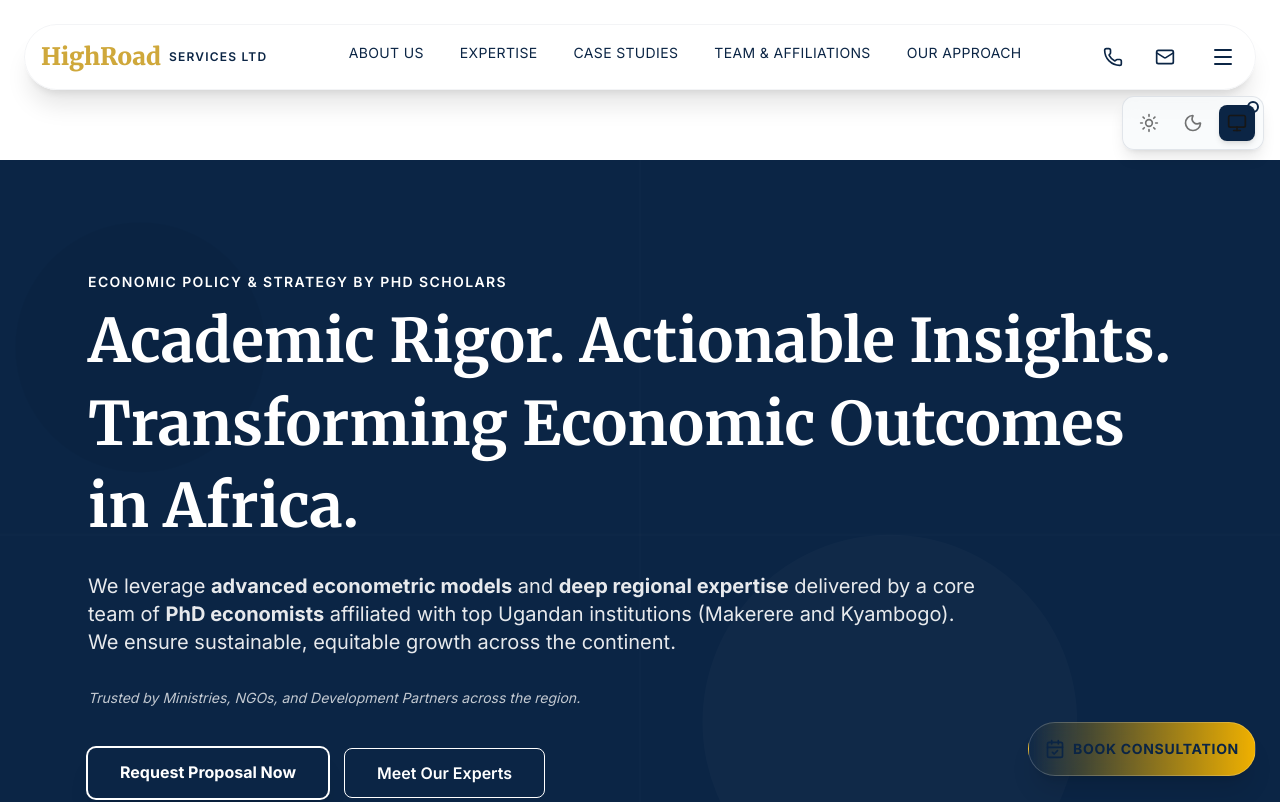
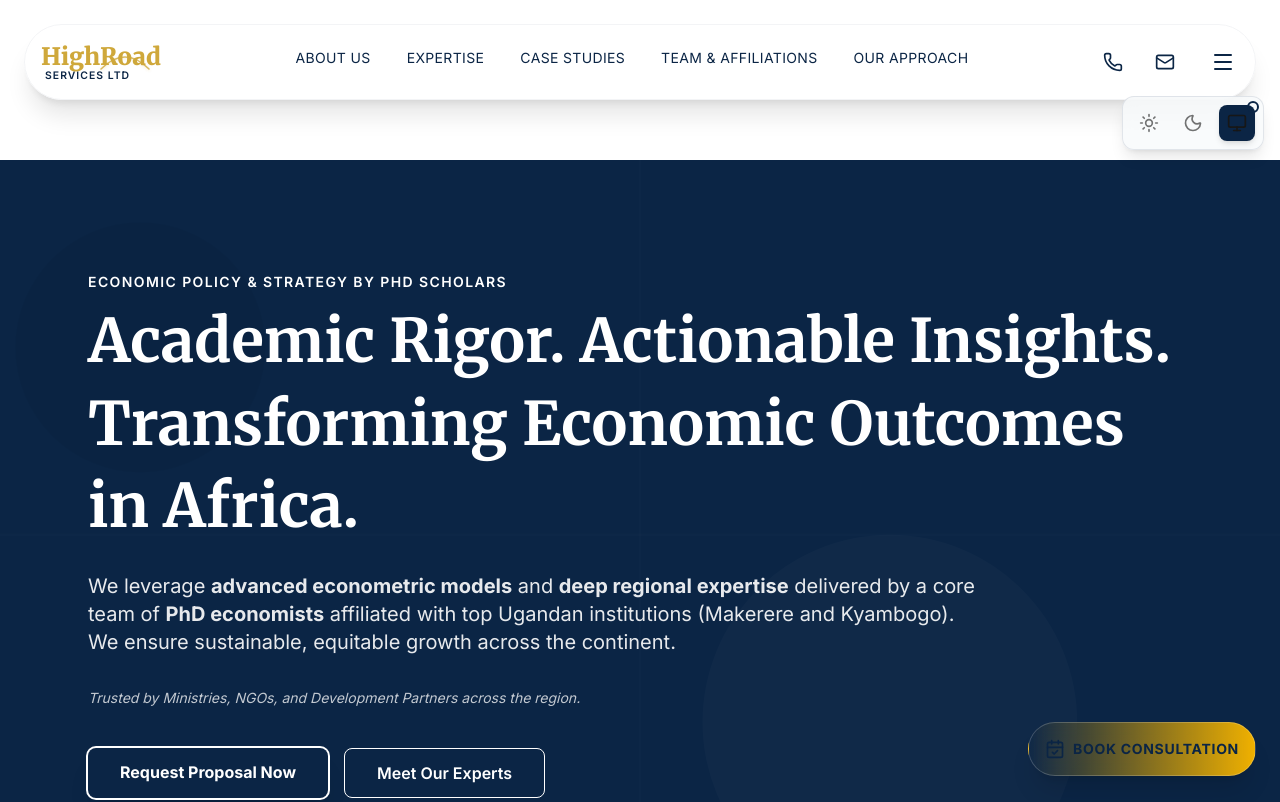
Before and after one commit to vanheaven-ui/highroad-services-ltd, a Next.js app: page / in a window 1280 px wide. Shown: the top 802 px of the page. Built offline with nearby package versions, Linux system fonts and the light colour scheme.

Commit message:
feat(navbar): add StylisticLogo component to enhance branding in Navbar

```diff
--- a/components/Narbar.tsx
+++ b/components/Narbar.tsx
@@ -198,6 +198,53 @@ const AnimatedGridIcon = ({ isOpen, color }: AnimatedGridIconProps) => {
 };
 
 // --------------------------------------------------------
+// --- Stylistic Logo Component ---
+// --------------------------------------------------------
+interface LogoProps {
+  isActive: boolean;
+  nonActiveColor: string;
+  iconColor: string;
+}
+
+const StylisticLogo = ({ isActive, nonActiveColor, iconColor }: LogoProps) => (
+  <div className="relative flex flex-col items-start">
+    {/* HighRoad Text */}
+    <span
+      className="text-2xl font-heading font-black nav-text relative"
+      style={{ color: isActive ? "#CFA83B" : nonActiveColor }}
+    >
+      HighRoad
+    </span>
+
+    {/* Curved Element (SVG Arc/Swoosh above the text) */}
+    <svg
+      className="absolute -top-1 -right-1 w-20 h-10 pointer-events-none"
+      viewBox="0 0 100 50"
+      fill="none"
+      xmlns="http://www.w3.org/2000/svg"
+    >
+      <path
+        d="M 80 40 Q 50 10 20 40"
+        stroke="#CFA83B"
+        strokeWidth="2"
+        strokeLinecap="round"
+        fill="none"
+        opacity="0.8"
+        style={{ filter: "drop-shadow(0 1px 2px rgba(207, 168, 59, 0.3))" }}
+      />
+    </svg>
+
+    {/* Services Ltd Subscript */}
+    <span
+      className="text-xs font-semibold uppercase tracking-widest mt-[-4px] ml-1 nav-logo-sub"
+      style={{ color: iconColor, verticalAlign: "sub", fontSize: "0.65em" }}
+    >
+      Services Ltd
+    </span>
+  </div>
+);
+
+// --------------------------------------------------------
 // --- Main Navbar Component ---
 // --------------------------------------------------------
 export default function Navbar(): JSX.Element {
@@ -219,6 +266,7 @@ export default function Navbar(): JSX.Element {
 
   const nonActiveColor = isScrolled ? "#FFFFFF" : "#0B2545";
   const iconColor = isScrolled ? "#CFA83B" : "#0B2545";
+  const isLogoActive = pathname === "/";
 
   return (
     <>
@@ -231,19 +279,12 @@ export default function Navbar(): JSX.Element {
           transition={{ duration: 0.2 }}
         >
           {/* Logo */}
-          <Link href="/" className="flex items-center space-x-2 p-2">
-            <span
-              className="text-2xl font-heading font-black nav-text"
-              style={{ color: pathname === "/" ? "#CFA83B" : nonActiveColor }}
-            >
-              HighRoad
-            </span>
-            <span
-              className="text-xs font-semibold uppercase tracking-widest hidden sm:inline nav-logo-sub"
-              style={{ color: iconColor }}
-            >
-              Services Ltd
-            </span>
+          <Link href="/" className="p-2">
+            <StylisticLogo
+              isActive={isLogoActive}
+              nonActiveColor={nonActiveColor}
+              iconColor={iconColor}
+            />
           </Link>
 
           {/* Desktop Links */}
```
